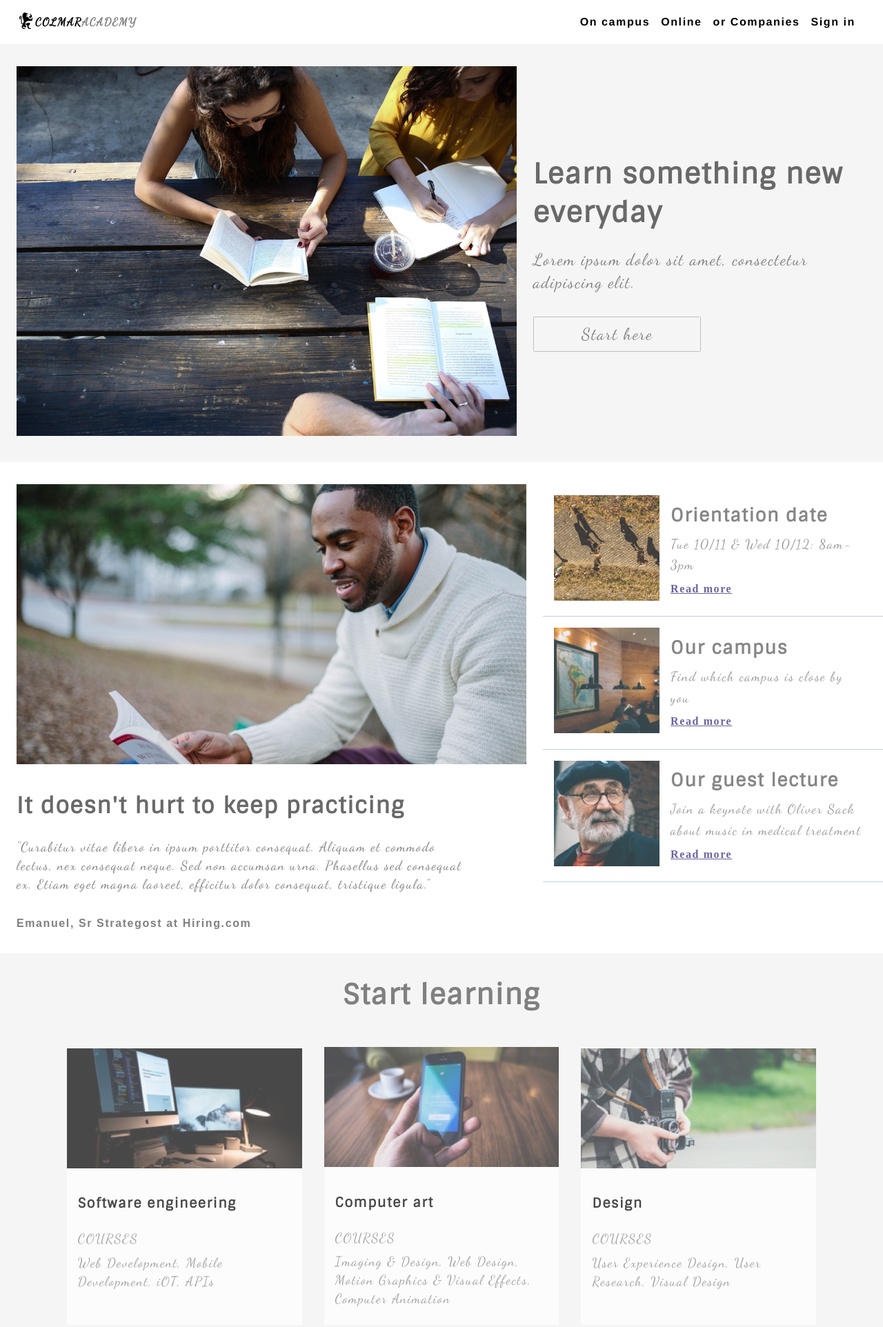
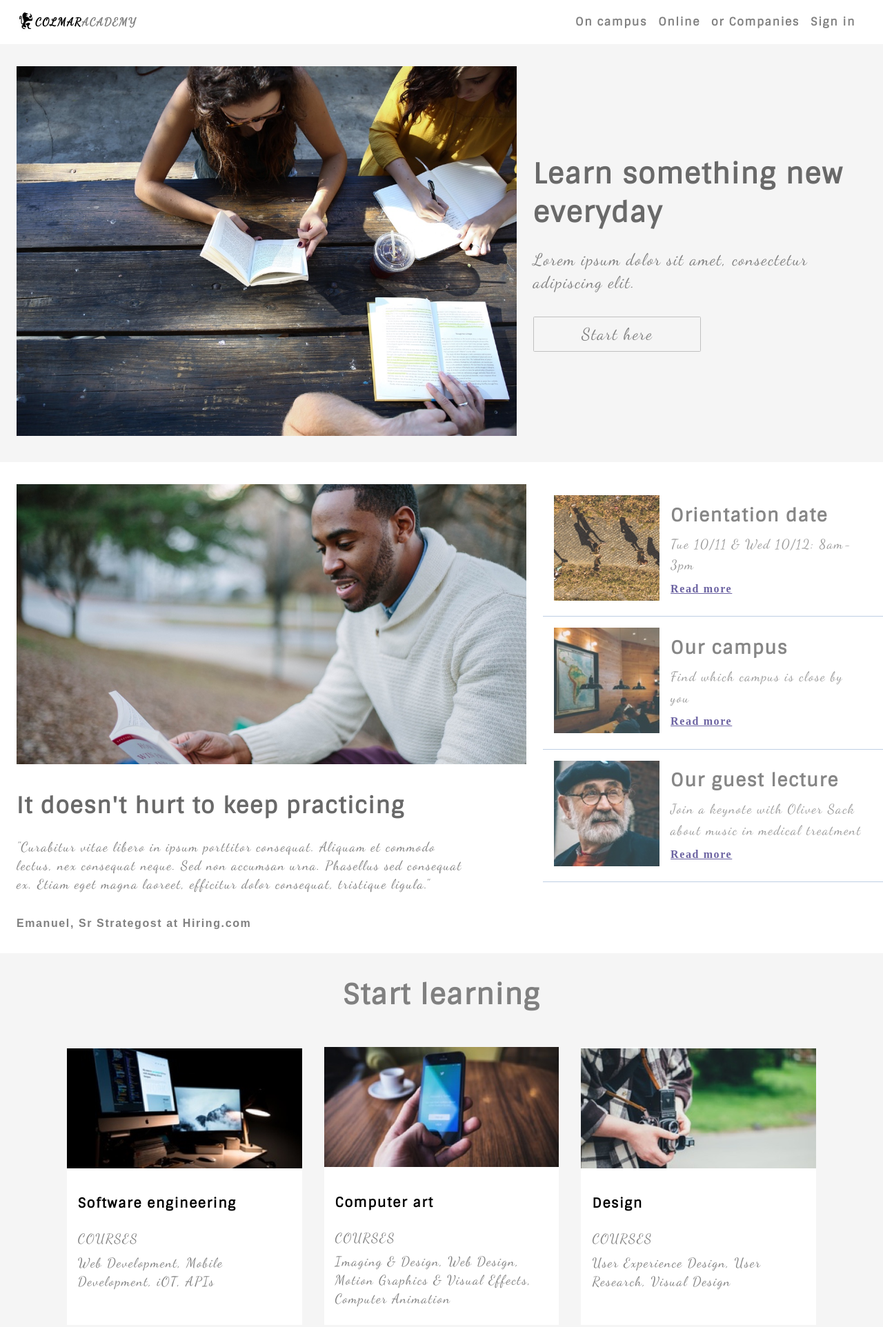
Before and after one commit to Leo36094/Capstone-Project---Colmar-Academy, a plain HTML site: page index.html in a window 1280 px wide. Shown: the top 1924 px of the page at 69% size. Drawn offline with Linux system fonts and the light colour scheme.

Commit message:
font revised

```diff
--- a/resources/css/style.css
+++ b/resources/css/style.css
@@ -87,6 +87,11 @@ header .nav-bar{
   display: flex;
   padding-right: 1.5rem;
   font-size: 1rem;
+}
+
+header a{
+  font-family: "Sintony", sans-serif;
+  color: grey;
 }
 
 header ul{
@@ -371,10 +376,10 @@ header ul{
   justify-content: center;
   align-items: center;
   margin: 1rem;
-  max-width: 30%;
+  width: 30%;
   background-color: white;
   padding-bottom: 1.5rem;
-  opacity: 0.7;
+  opacity: 1;
 }
 
 .course img{
@@ -401,7 +406,7 @@ header ul{
 
 .course:hover{
   transition: 0.5s linear;
-  opacity: 1;
+  opacity: 0.7;
 }
 
 .course-content a:hover{
```
